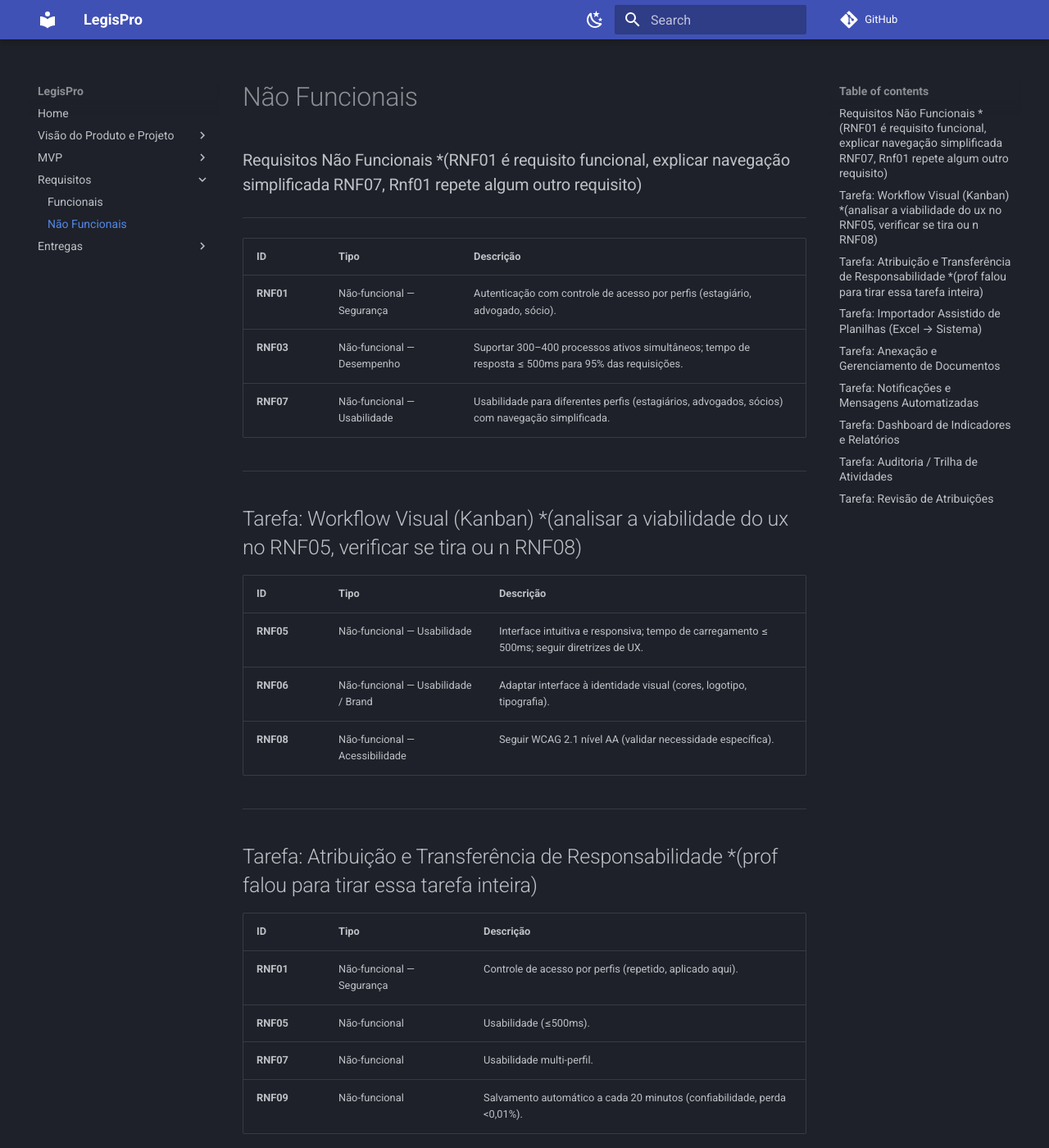
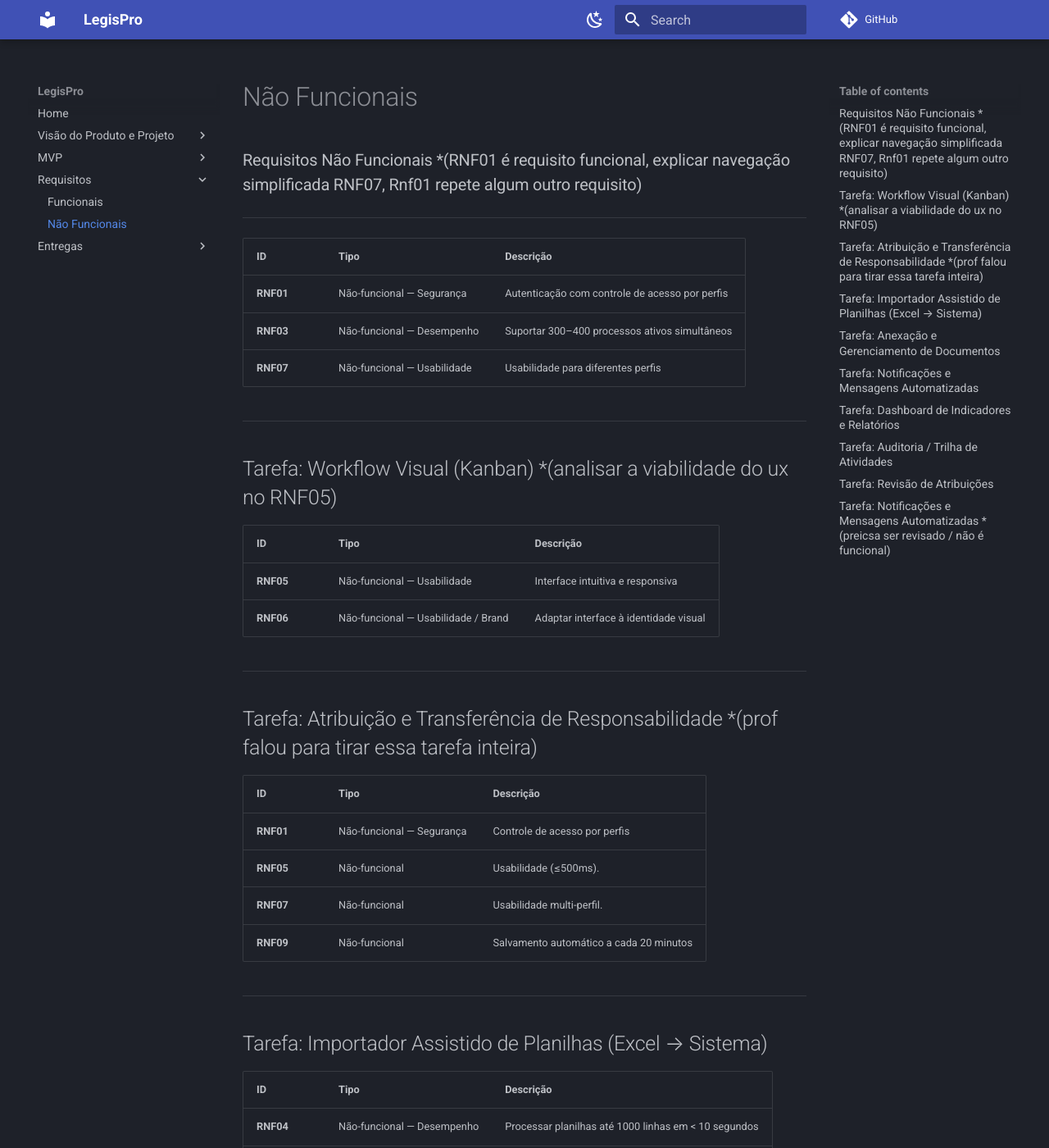
Before and after one commit to mdsreq-fga-unb/REQ-2025.2-T02-ProJuris, an MkDocs documentation site: the page built from docs/Requisitos/Não funcionais.md, in a window 1280 px wide and 1400 px high. Shown: the whole window at 82% size. Built offline with MkDocs 1.6.1 and Material for MkDocs 9.7.7, drawn with Linux system fonts in a browser that asks for light colours; comment, search, counter and statistics services are not loaded; some of the changed text lies outside the part shown.

Commit message:
Modificando os requisitos funcionais e não funcionais

```diff
--- a/docs/Requisitos/Não funcionais.md
+++ b/docs/Requisitos/Não funcionais.md
@@ -4,19 +4,18 @@
 
 | ID | Tipo | Descrição |
 | :--- | :--- | :--- |
-| **RNF01** | Não-funcional — Segurança | Autenticação com controle de acesso por perfis (estagiário, advogado, sócio). |
-| **RNF03** | Não-funcional — Desempenho | Suportar 300–400 processos ativos simultâneos; tempo de resposta ≤ 500ms para 95% das requisições. |
-| **RNF07** | Não-funcional — Usabilidade | Usabilidade para diferentes perfis (estagiários, advogados, sócios) com navegação simplificada. |
+| **RNF01** | Não-funcional — Segurança | Autenticação com controle de acesso por perfis | (estagiário, advogado, sócio). |
+| **RNF03** | Não-funcional — Desempenho | Suportar 300–400 processos ativos simultâneos | tempo de resposta ≤ 500ms para 95% das requisições. |
+| **RNF07** | Não-funcional — Usabilidade | Usabilidade para diferentes perfis | (estagiários, advogados, sócios) com navegação simplificada. |
 
 ---
 
-## Tarefa: Workflow Visual (Kanban) *(analisar a viabilidade do ux no RNF05, verificar se tira ou n RNF08)
+## Tarefa: Workflow Visual (Kanban) *(analisar a viabilidade do ux no RNF05)
 
 | ID | Tipo | Descrição |
 | :--- | :--- | :--- |
-| **RNF05** | Não-funcional — Usabilidade | Interface intuitiva e responsiva; tempo de carregamento ≤ 500ms; seguir diretrizes de UX. |
-| **RNF06** | Não-funcional — Usabilidade / Brand | Adaptar interface à identidade visual (cores, logotipo, tipografia). |
-| **RNF08** | Não-funcional — Acessibilidade | Seguir WCAG 2.1 nível AA (validar necessidade específica). |
+| **RNF05** | Não-funcional — Usabilidade | Interface intuitiva e responsiva | tempo de carregamento ≤ 500ms; seguir diretrizes de UX. |
+| **RNF06** | Não-funcional — Usabilidade / Brand | Adaptar interface à identidade visual | cores, logotipo, tipografia. |
 
 ---
 
@@ -24,10 +23,10 @@
 
 | ID | Tipo | Descrição |
 | :--- | :--- | :--- |
-| **RNF01** | Não-funcional — Segurança | Controle de acesso por perfis (repetido, aplicado aqui). |
+| **RNF01** | Não-funcional — Segurança | Controle de acesso por perfis | (repetido, aplicado aqui). |
 | **RNF05** | Não-funcional | Usabilidade (≤500ms). |
 | **RNF07** | Não-funcional | Usabilidade multi-perfil. |
-| **RNF09** | Não-funcional | Salvamento automático a cada 20 minutos (confiabilidade, perda <0,01%). |
+| **RNF09** | Não-funcional | Salvamento automático a cada 20 minutos | confiabilidade, perda <0,01%. |
 
 ---
 
@@ -35,8 +34,8 @@
 
 | ID | Tipo | Descrição |
 | :--- | :--- | :--- |
-| **RNF04** | Não-funcional — Desempenho | Processar planilhas até 1000 linhas em < 10 segundos, com validação de dados. |
-| **RNF05** | Não-funcional — Usabilidade | Interface intuitiva e responsiva; tempo de carregamento ≤ 500ms. |
+| **RNF04** | Não-funcional — Desempenho | Processar planilhas até 1000 linhas em < 10 segundos | com validação de dados. |
+| **RNF05** | Não-funcional — Usabilidade | Interface intuitiva e responsiva | tempo de carregamento ≤ 500ms. |
 
 ---
 
@@ -44,7 +43,7 @@
 
 | ID | Tipo | Descrição |
 | :--- | :--- | :--- |
-| **RNF09** | Não-funcional — Confiabilidade | Salvamento automático a cada 20 minutos; perda de dados < 0,01%. |
+| **RNF09** | Não-funcional — Confiabilidade | Salvamento automático a cada 20 minutos | perda de dados < 0,01%. |
 
 ---
 
@@ -52,7 +51,7 @@
 
 | ID | Tipo | Descrição |
 | :--- | :--- | :--- |
-| **RNF10** | Não-funcional — Confiabilidade | Disponibilidade do sistema 99,9% (exceto janelas de manutenção). |
+| **RNF10** | Não-funcional — Confiabilidade | Disponibilidade do sistema 99,9% | exceto janelas de manutenção. |
 
 ---
 
@@ -60,7 +59,7 @@
 
 | ID | Tipo | Descrição |
 | :--- | :--- | :--- |
-| **RNF02** | Não-funcional | desempenho (suporte 300–400 processos, resposta ≤500ms para 95%). |
+| **RNF02** | Não-funcional | desempenho | suporte 300–400 processos, resposta ≤500ms para 95%. |
 | **RNF05** | Não-funcional | Usabilidade (≤500ms). |
 | **RNF06** | Não-funcional | Identidade visual. |
 
@@ -78,7 +77,14 @@
 
 | ID | Tipo | Descrição |
 | :--- | :--- | :--- |
-| **RNF05** | Não-funcional | Usabilidade (interface responsiva ≤500ms). |
-| **RNF09** | Não-funcional | Confiabilidade (salvamento automático cada 20 minutos). |
+| **RNF05** | Não-funcional | Usabilidade | interface responsiva ≤500ms. |
+| **RNF09** | Não-funcional | Confiabilidade | salvamento automático cada 20 minutos. |
 
 ---
+
+## Tarefa: Notificações e Mensagens Automatizadas *(preicsa ser revisado / não é funcional)
+
+| ID | Tipo | Descrição |
+| :--- | :--- | :--- |
+| **RF10** | Funcional | Enviar notificações automáticas| devem ser por e-mail e WhatsApp para prazos críticos, mudanças de status ou novos anexos usando templates. |
+| **RF11** | Funcional | Enviar relatório padronizado | manualmente ao cliente por e-mail e WhatsApp. |
```
Also changed, not shown: other parts of docs/Requisitos/Não funcionais.md (+1 -1 lines), docs/Requisitos/Funcionais.md (+15 -24 lines).
